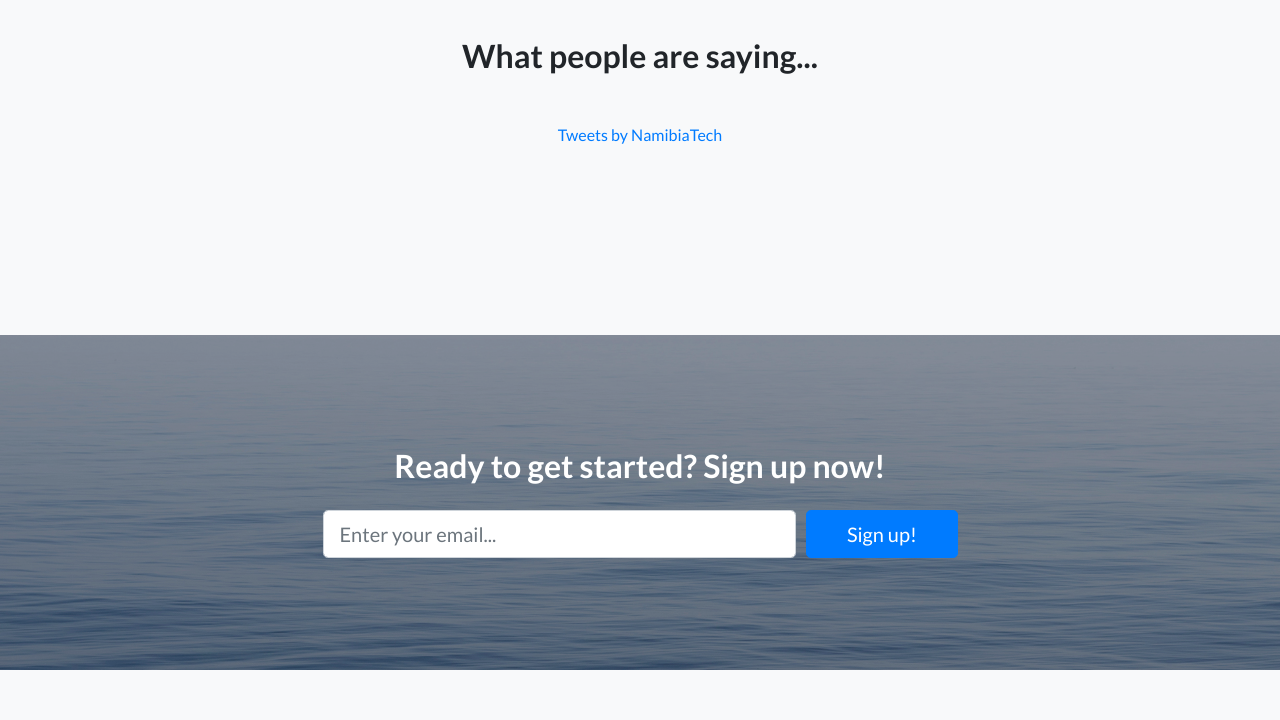
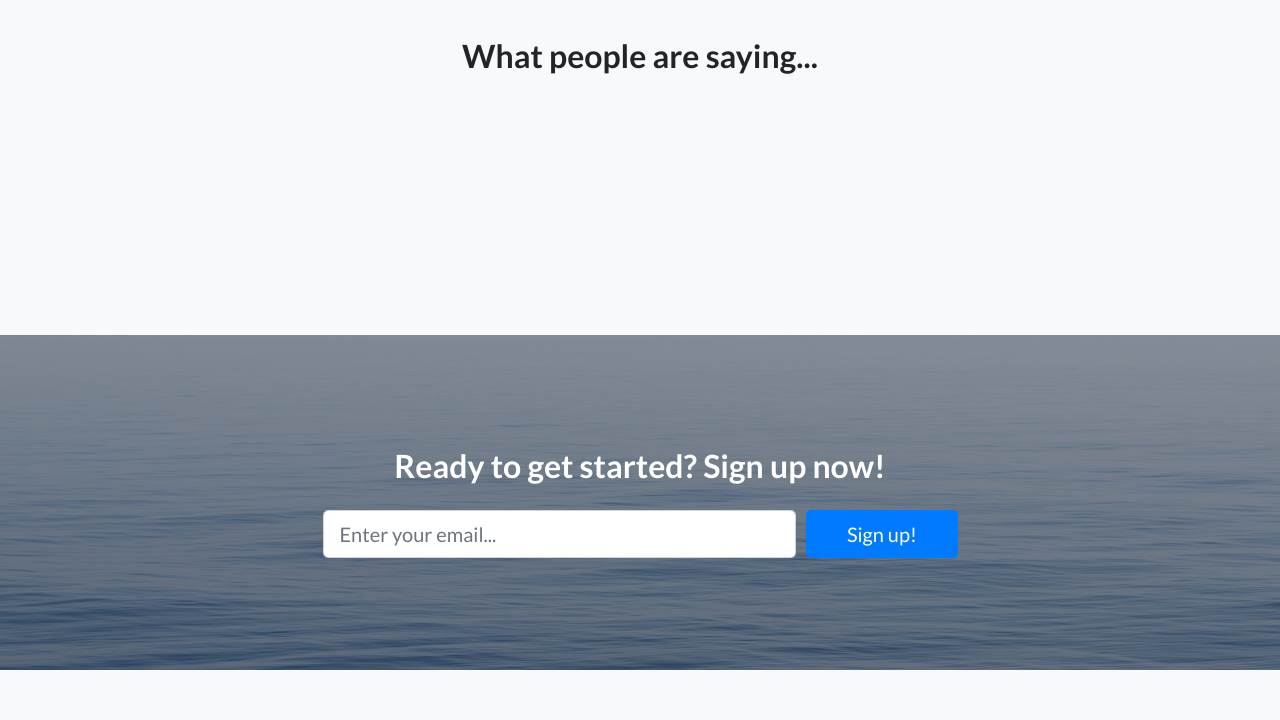
Before and after one commit to ovasoft/covid-19, a website: page index.html in a window 1280 px wide. Shown: the part 2620-3340 px from the top of the page. Drawn offline with Linux system fonts and the light colour scheme.

Commit message:
Update index.html

```diff
--- a/index.html
+++ b/index.html
@@ -127,8 +127,9 @@
       <div class="row">
         <div class="col-lg-12">
             <div class="tweet-frame">
-              <a class="twitter-timeline" href="https://twitter.com/NamibiaTech?ref_src=twsrc%5Etfw">Tweets by NamibiaTech</a> <script async src="https://platform.twitter.com/widgets.js" charset="utf-8"></script>
-          </div>
+              <!--<a class="twitter-timeline" href="https://twitter.com/NamibiaTech?ref_src=twsrc%5Etfw">Tweets by NamibiaTech</a> <script async src="https://platform.twitter.com/widgets.js" charset="utf-8"></script>
+-->
+</div>
           </div>
         </div>
       </div>
```
